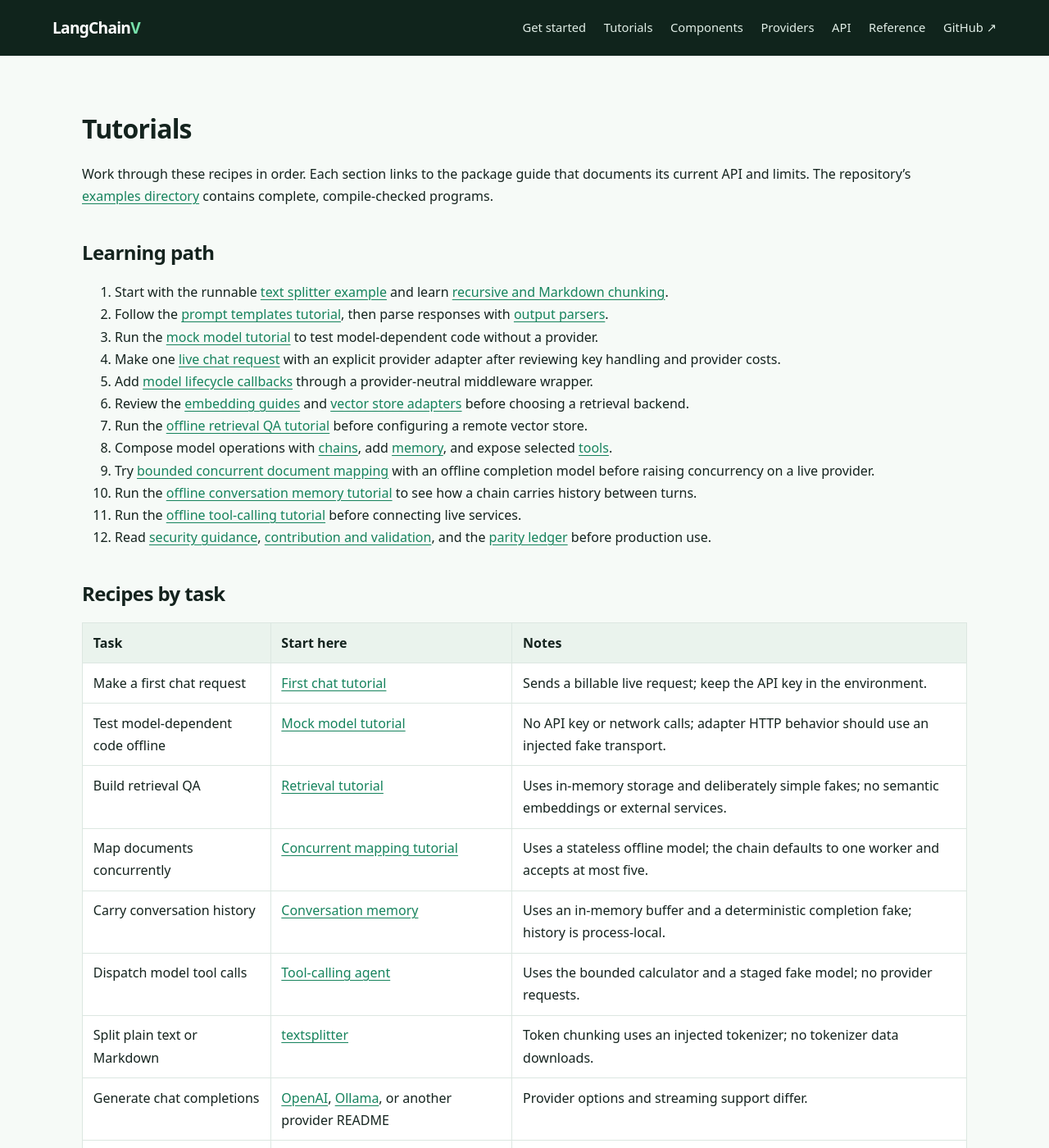
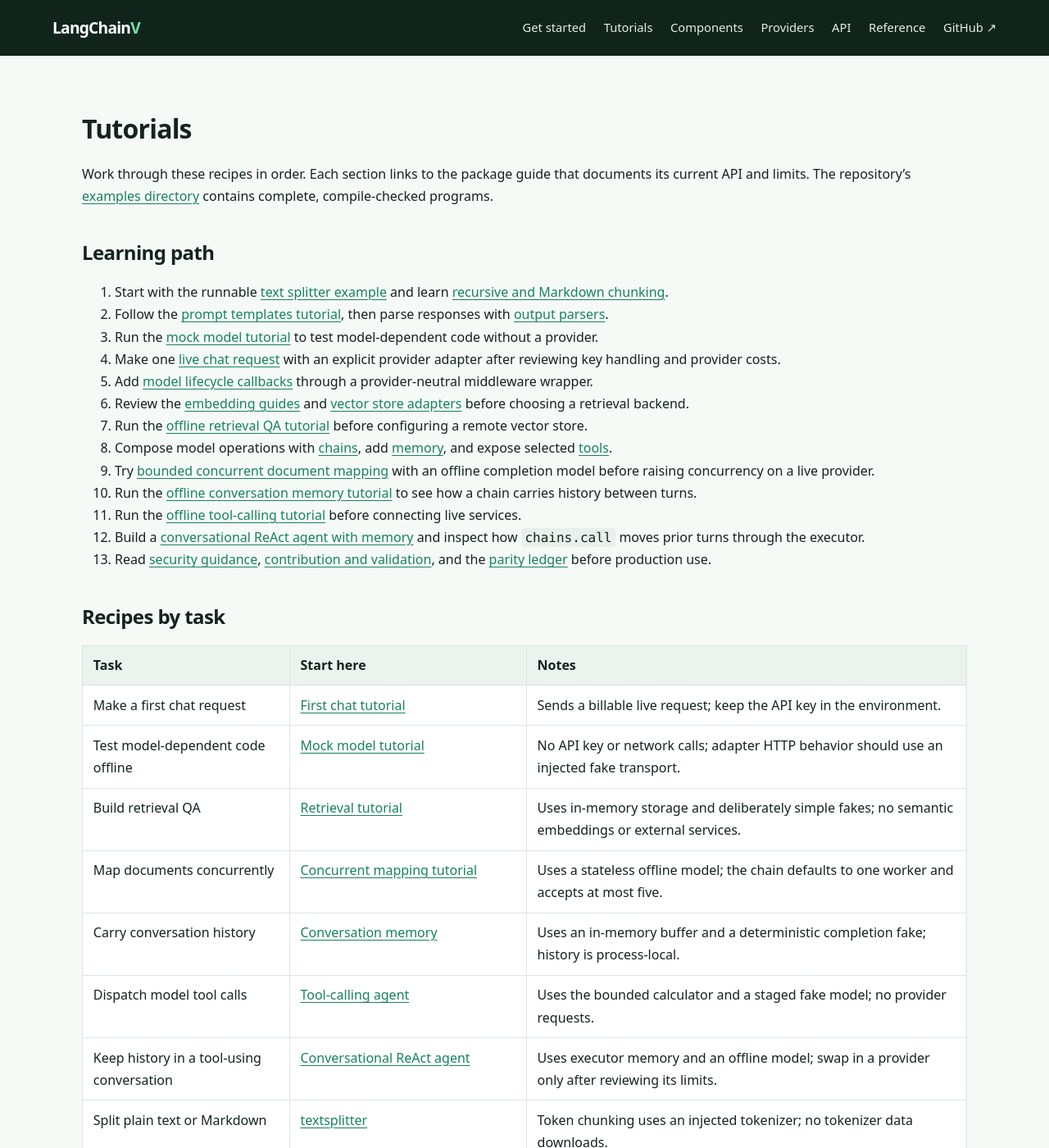
Before and after one commit to ulises-jeremias/langchainv, a Jekyll site: the page built from docs/tutorials.md, in a window 1280 px wide and 1400 px high. Shown: the whole window at 82% size. Built offline with Jekyll 4.4.1, drawn with Linux system fonts in a browser that asks for light colours.

Commit message:
Add conversational ReAct agent preset and tutorial

```diff
--- a/docs/tutorials.md
+++ b/docs/tutorials.md
@@ -21,7 +21,8 @@ Work through these recipes in order. Each section links to the package guide tha
 9. Try [bounded concurrent document mapping](concurrent-document-mapping/) with an offline completion model before raising concurrency on a live provider.
 10. Run the [offline conversation memory tutorial](conversation-memory/) to see how a chain carries history between turns.
 11. Run the [offline tool-calling tutorial](tool-calling-agent/) before connecting live services.
-12. Read [security guidance](https://github.com/ulises-jeremias/langchainv/blob/main/SECURITY.md), [contribution and validation](https://github.com/ulises-jeremias/langchainv/blob/main/CONTRIBUTING.md), and the [parity ledger](../reference/) before production use.
+12. Build a [conversational ReAct agent with memory](conversational-agent-memory/) and inspect how `chains.call` moves prior turns through the executor.
+13. Read [security guidance](https://github.com/ulises-jeremias/langchainv/blob/main/SECURITY.md), [contribution and validation](https://github.com/ulises-jeremias/langchainv/blob/main/CONTRIBUTING.md), and the [parity ledger](../reference/) before production use.
 
 ## Recipes by task
 
@@ -33,6 +34,7 @@ Work through these recipes in order. Each section links to the package guide tha
 | Map documents concurrently | [Concurrent mapping tutorial](concurrent-document-mapping/) | Uses a stateless offline model; the chain defaults to one worker and accepts at most five. |
 | Carry conversation history | [Conversation memory](conversation-memory/) | Uses an in-memory buffer and a deterministic completion fake; history is process-local. |
 | Dispatch model tool calls | [Tool-calling agent](tool-calling-agent/) | Uses the bounded calculator and a staged fake model; no provider requests. |
+| Keep history in a tool-using conversation | [Conversational ReAct agent](conversational-agent-memory/) | Uses executor memory and an offline model; swap in a provider only after reviewing its limits. |
 | Split plain text or Markdown | [textsplitter](https://github.com/ulises-jeremias/langchainv/blob/main/textsplitter/README.md) | Token chunking uses an injected tokenizer; no tokenizer data downloads. |
 | Generate chat completions | [OpenAI](https://github.com/ulises-jeremias/langchainv/blob/main/llms/openai/README.md), [Ollama](https://github.com/ulises-jeremias/langchainv/blob/main/llms/ollama/README.md), or another provider README | Provider options and streaming support differ. |
 | Embed documents | [embeddings](https://github.com/ulises-jeremias/langchainv/tree/main/embeddings) | Select a provider and inspect its batch and input limits. |
```
Also changed, not shown: docs/LANGCHAINGO_PARITY.md (+1 -1 lines), docs/tutorials/conversational-agent-memory.md (added, +44 -0 lines), README.md, agents/README.md, 3 other files.
